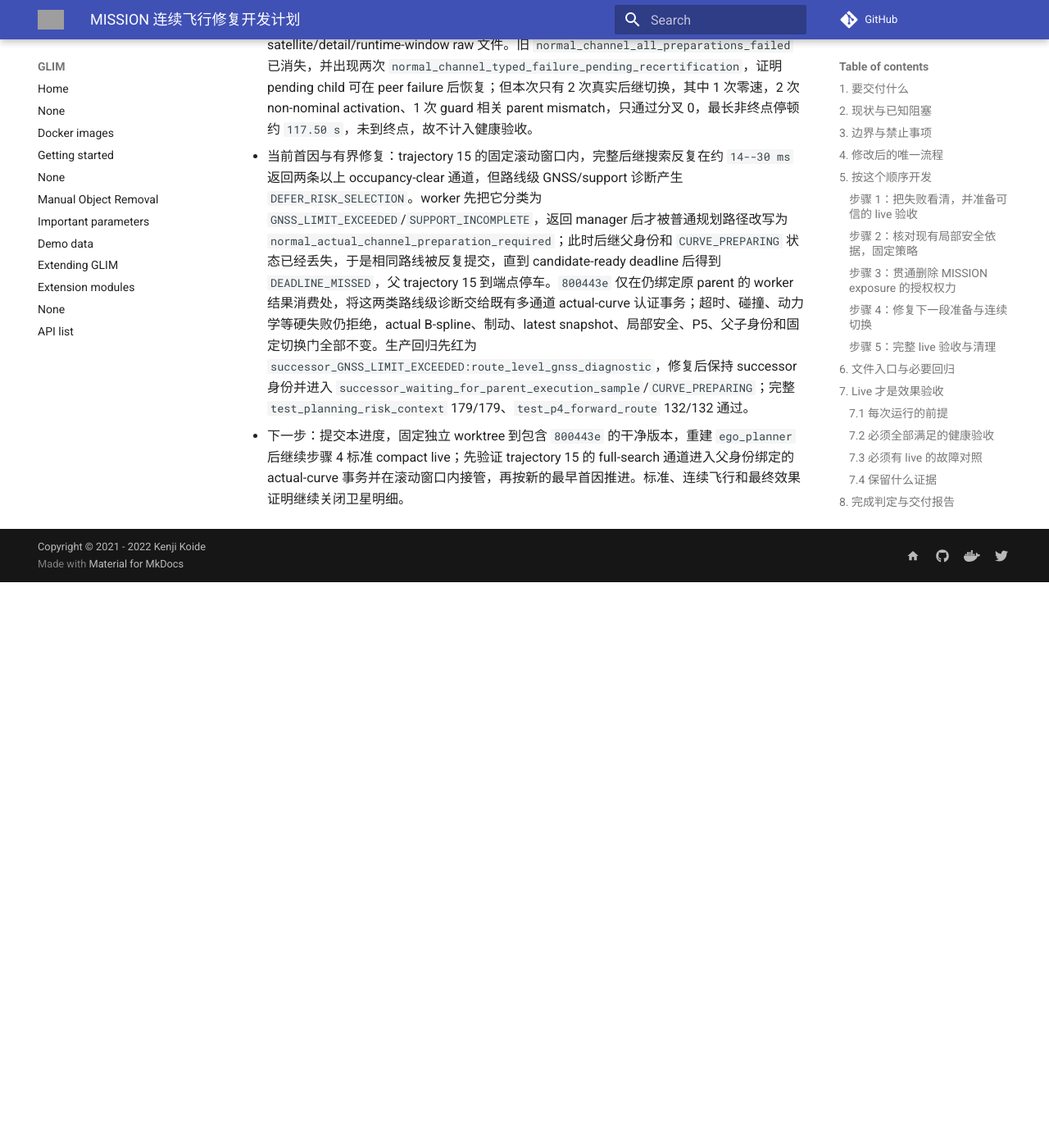
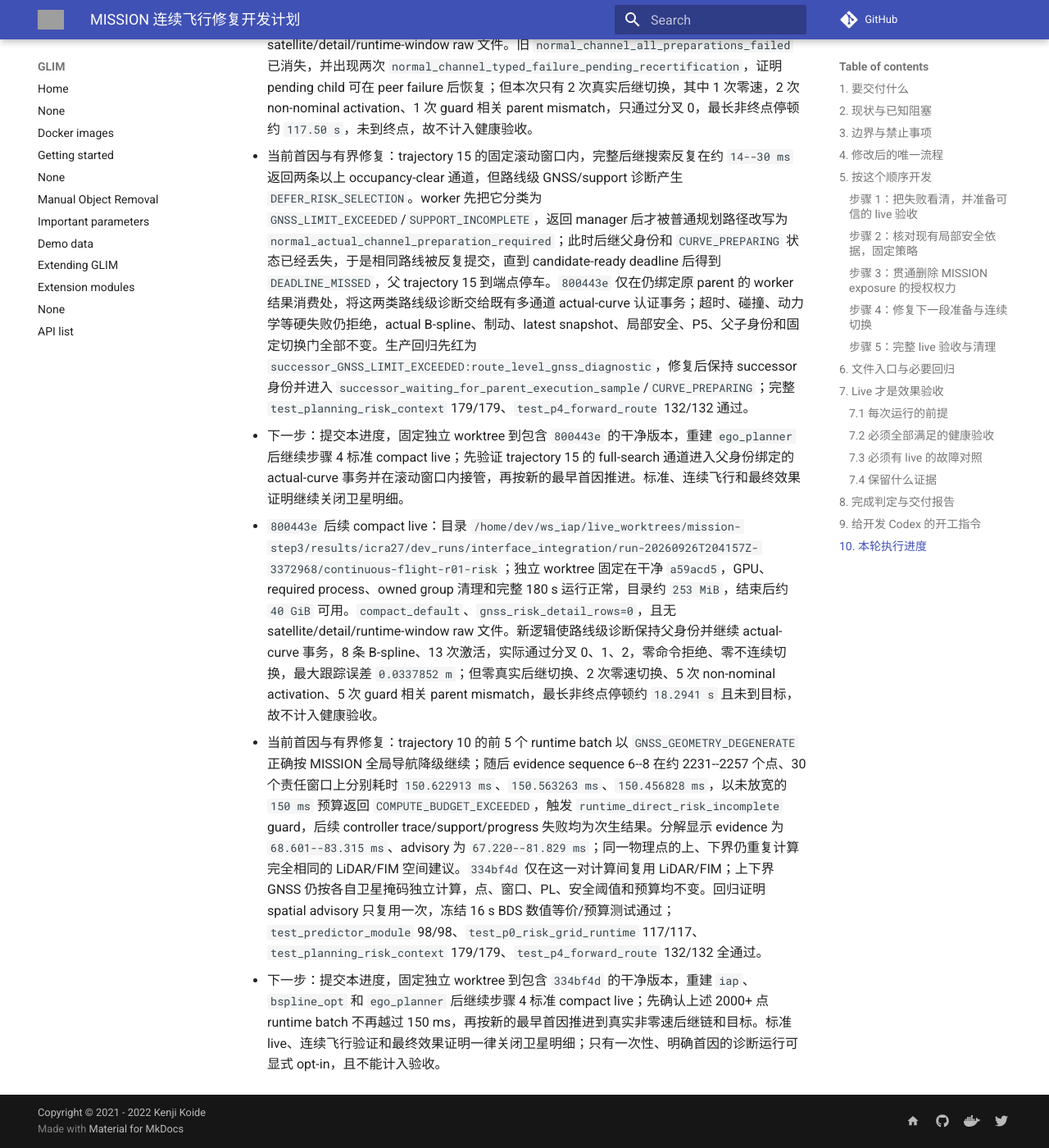
Before and after one commit to Printeger/iap, an MkDocs documentation site: the page built from docs/icra27/MISSION_CONTINUOUS_FLIGHT_IMPLEMENTATION_PLAN.md, in a window 1280 px wide and 1400 px high, scrolled down 32121 px. Shown: the whole window at 82% size. Built offline with MkDocs 1.6.1 and Material for MkDocs 9.7.7, drawn with Linux system fonts in a browser that asks for light colours; nearby versions of some CDN libraries; comment, search, counter and statistics services are not loaded; before the commit the page ends 32831 px from its top, so only the background shows below that; grey boxes are pictures that could not be loaded.

Commit message:
docs(icra27): record runtime budget diagnosis

```diff
--- a/docs/icra27/MISSION_CONTINUOUS_FLIGHT_IMPLEMENTATION_PLAN.md
+++ b/docs/icra27/MISSION_CONTINUOUS_FLIGHT_IMPLEMENTATION_PLAN.md
@@ -255,7 +255,7 @@
 
 ## 10. 本轮执行进度
 
-- 提交：步骤 1 为 `83fddbc`、`9f27a05`、`f6761b8`、`784d3d3`、`a4a35e9`、`30426ac`、`ffc118b`；步骤 2 为 `a751d5f`、`641b3ad`；步骤 3 为 `93bd62c`；步骤 4 当前代码到 `800443e`（完整因果提交链见下述逐次 live 记录）；磁盘与证据策略为 `64f6764`、`b772ed9`（均基于计划提交 `e675443`）。用户历史文件 `docs/whatsnext.md` 保持未跟踪、未修改。
+- 提交：步骤 1 为 `83fddbc`、`9f27a05`、`f6761b8`、`784d3d3`、`a4a35e9`、`30426ac`、`ffc118b`；步骤 2 为 `a751d5f`、`641b3ad`；步骤 3 为 `93bd62c`；步骤 4 当前代码到 `334bf4d`（完整因果提交链见下述逐次 live 记录）；磁盘与证据策略为 `64f6764`、`b772ed9`（均基于计划提交 `e675443`）。用户历史文件 `docs/whatsnext.md` 保持未跟踪、未修改。
 - 完成项：步骤 1 已补全 optimizer/refinement/manager/FSM 首因，continuous-flight analyzer 已拒绝 guard 伪后继、身份或父子链不符、零速切换、命令断流、required process 提前退出、短程停车、终点悬停不足和未由 odom 穿越四叉。步骤 2 已确认生产路径统一复用 `LocalMotionAssurance`/`LocalClearanceEvaluator` 且必要输入缺失时 fail closed；森林配置仍为 tracking `0.15 m`、safety margin `0.20 m`、surface `0.02 m`、`uncalibrated_default_v1`，故后续证据只适用于仿真/开发，不能冒充部署标定。步骤 3 已移除 MISSION exposure 的独立拒绝/制动权并保留真实风险诊断和排序；STRICT、局部净空、support/freshness、身份、动力学与制动门不变。
 - 失败首因：基线轨迹 5 为 `SUCCESSOR_CURVE_PREPARATION_FAILED` 且旧 detail 泄漏初始化占位；轨迹 9 为 P5 重复累计 prior episode 后 exposure braking。原始证据：`results/icra27/dev_runs/interface_integration/run-20260926T050049Z-450628/full-r01-risk/exports/planner_p4_risk_astar_debug.csv.execution_events.csv` 及同目录 `stdout.log`。步骤 3 干净 live 已证明旧 exposure 不再制动，但第一 actual B-spline 因 `local_clearance_margin_not_positive` 被硬局部门拒绝，下一冻结通道又继承失败候选的 `HOLD_REQUIRED`，故未首航；`bspline_count=0` 和零位移是结果，不是首因。
 - live 证据：步骤 3 使用独立 worktree/build/install，在 `93bd62c78b6dc7af731b25c6e2a71794d02b14eb` 运行 180 s；GPU preflight 通过、required processes 未提前退出、launch exit 0，manifest 为 `git_worktree_clean=true`。目录：`/home/dev/ws_iap/live_worktrees/mission-step3/results/icra27/dev_runs/interface_integration/run-20260926T081255Z-633590`。该失败运行不计入最终健康三次。
@@ -353,3 +353,6 @@
 - `3bb677b` 后续 compact live：目录 `/home/dev/ws_iap/live_worktrees/mission-step3/results/icra27/dev_runs/interface_integration/run-20260926T202659Z-3317665/continuous-flight-r01-risk`；独立 worktree 固定在干净 `6d2a5ca`，GPU、required process、owned group 清理和完整 180 s 运行正常，目录约 `213 MiB`，结束后约 `40 GiB` 可用。`compact_default`、`gnss_risk_detail_rows=0`，且无 satellite/detail/runtime-window raw 文件。旧 `normal_channel_all_preparations_failed` 已消失，并出现两次 `normal_channel_typed_failure_pending_recertification`，证明 pending child 可在 peer failure 后恢复；但本次只有 2 次真实后继切换，其中 1 次零速，2 次 non-nominal activation、1 次 guard 相关 parent mismatch，只通过分叉 0，最长非终点停顿约 `117.50 s`，未到终点，故不计入健康验收。
 - 当前首因与有界修复：trajectory 15 的固定滚动窗口内，完整后继搜索反复在约 `14--30 ms` 返回两条以上 occupancy-clear 通道，但路线级 GNSS/support 诊断产生 `DEFER_RISK_SELECTION`。worker 先把它分类为 `GNSS_LIMIT_EXCEEDED`/`SUPPORT_INCOMPLETE`，返回 manager 后才被普通规划路径改写为 `normal_actual_channel_preparation_required`；此时后继父身份和 `CURVE_PREPARING` 状态已经丢失，于是相同路线被反复提交，直到 candidate-ready deadline 后得到 `DEADLINE_MISSED`，父 trajectory 15 到端点停车。`800443e` 仅在仍绑定原 parent 的 worker 结果消费处，将这两类路线级诊断交给既有多通道 actual-curve 认证事务；超时、碰撞、动力学等硬失败仍拒绝，actual B-spline、制动、latest snapshot、局部安全、P5、父子身份和固定切换门全部不变。生产回归先红为 `successor_GNSS_LIMIT_EXCEEDED:route_level_gnss_diagnostic`，修复后保持 successor 身份并进入 `successor_waiting_for_parent_execution_sample`/`CURVE_PREPARING`；完整 `test_planning_risk_context` 179/179、`test_p4_forward_route` 132/132 通过。
 - 下一步：提交本进度，固定独立 worktree 到包含 `800443e` 的干净版本，重建 `ego_planner` 后继续步骤 4 标准 compact live；先验证 trajectory 15 的 full-search 通道进入父身份绑定的 actual-curve 事务并在滚动窗口内接管，再按新的最早首因推进。标准、连续飞行和最终效果证明继续关闭卫星明细。
+- `800443e` 后续 compact live：目录 `/home/dev/ws_iap/live_worktrees/mission-step3/results/icra27/dev_runs/interface_integration/run-20260926T204157Z-3372968/continuous-flight-r01-risk`；独立 worktree 固定在干净 `a59acd5`，GPU、required process、owned group 清理和完整 180 s 运行正常，目录约 `253 MiB`，结束后约 `40 GiB` 可用。`compact_default`、`gnss_risk_detail_rows=0`，且无 satellite/detail/runtime-window raw 文件。新逻辑使路线级诊断保持父身份并继续 actual-curve 事务，8 条 B-spline、13 次激活，实际通过分叉 0、1、2，零命令拒绝、零不连续切换，最大跟踪误差 `0.0337852 m`；但零真实后继切换、2 次零速切换、5 次 non-nominal activation、5 次 guard 相关 parent mismatch，最长非终点停顿约 `18.2941 s` 且未到目标，故不计入健康验收。
+- 当前首因与有界修复：trajectory 10 的前 5 个 runtime batch 以 `GNSS_GEOMETRY_DEGENERATE` 正确按 MISSION 全局导航降级继续；随后 evidence sequence 6--8 在约 2231--2257 个点、30 个责任窗口上分别耗时 `150.622913 ms`、`150.563263 ms`、`150.456828 ms`，以未放宽的 `150 ms` 预算返回 `COMPUTE_BUDGET_EXCEEDED`，触发 `runtime_direct_risk_incomplete` guard，后续 controller trace/support/progress 失败均为次生结果。分解显示 evidence 为 `68.601--83.315 ms`、advisory 为 `67.220--81.829 ms`；同一物理点的上、下界仍重复计算完全相同的 LiDAR/FIM 空间建议。`334bf4d` 仅在这一对计算间复用 LiDAR/FIM；上下界 GNSS 仍按各自卫星掩码独立计算，点、窗口、PL、安全阈值和预算均不变。回归证明 spatial advisory 只复用一次，冻结 16 s BDS 数值等价/预算测试通过；`test_predictor_module` 98/98、`test_p0_risk_grid_runtime` 117/117、`test_planning_risk_context` 179/179、`test_p4_forward_route` 132/132 全通过。
+- 下一步：提交本进度，固定独立 worktree 到包含 `334bf4d` 的干净版本，重建 `iap`、`bspline_opt` 和 `ego_planner` 后继续步骤 4 标准 compact live；先确认上述 2000+ 点 runtime batch 不再越过 150 ms，再按新的最早首因推进到真实非零速后继链和目标。标准 live、连续飞行验证和最终效果证明一律关闭卫星明细；只有一次性、明确首因的诊断运行可显式 opt-in，且不能计入验收。
```
